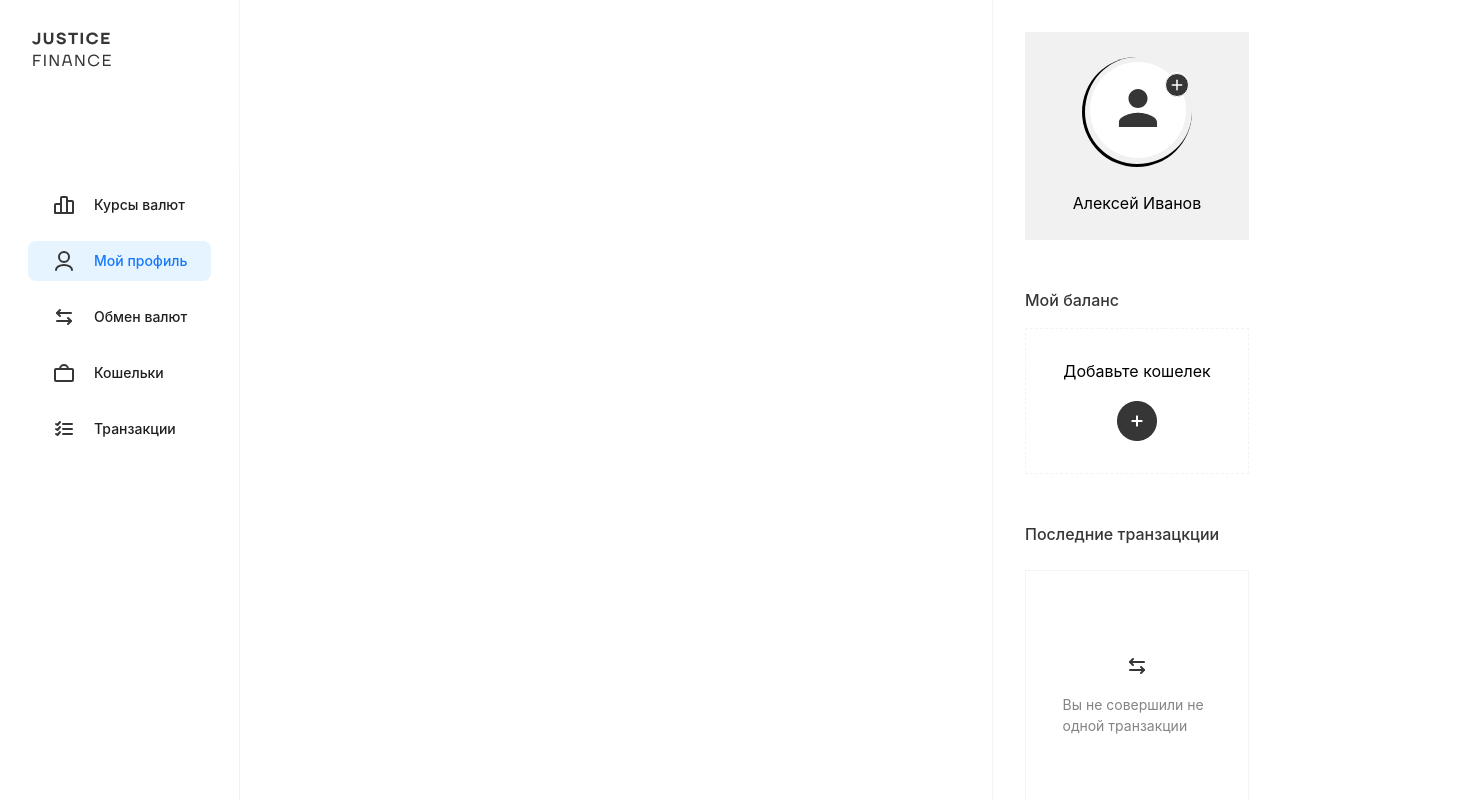
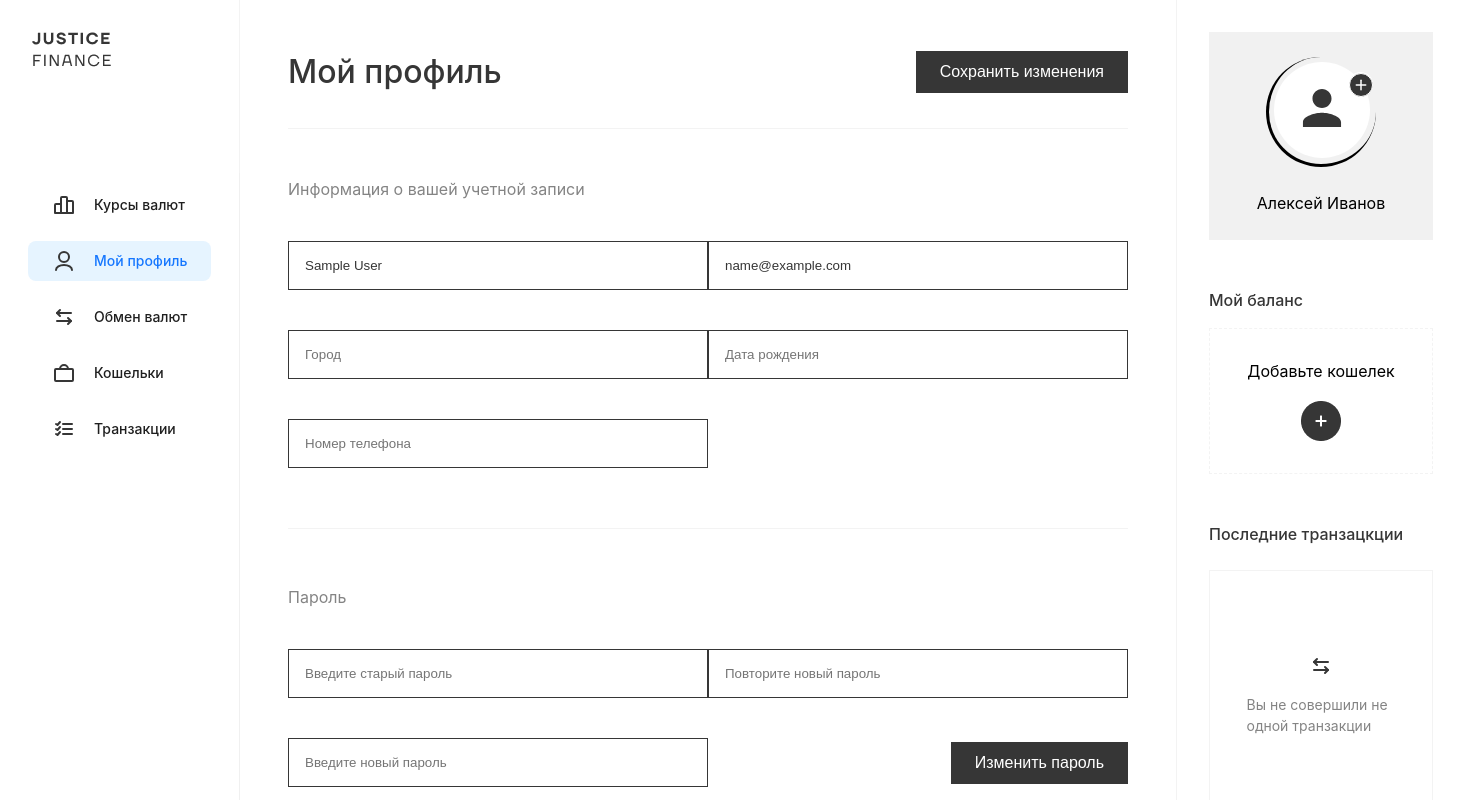
Before and after one commit to lexzevin/convert, a React (Create React App) app: page /dashboard/profile in a window 1280 px wide. Shown: the top 800 px of the page, 1464 px wide, since content can reach past the window. Built offline with nearby package versions, Linux system fonts and the light colour scheme; sample sign-in values are in the browser's storage.

Commit message:
added profile form and fixed style profile

```diff
--- /dev/null
+++ b/src/Pages/Profile/Profile.scss
@@ -0,0 +1,66 @@
+@import "src/mixins";
+
+.profile{
+  display: flex;
+  justify-content: space-between;
+  align-items: center;
+  width: 100%;
+  padding-bottom: rem(32);
+  border-bottom: 1px solid #F3F3F3;
+
+  &__title{
+    font-weight: 500;
+    font-size: 32px;
+    line-height: 48px;
+    color: #363636;
+  }
+
+  &__info{
+    font-weight: 400;
+    font-size: 16px;
+    line-height: 24px;
+    color: #848484;
+    padding: rem(48) rem(0) rem(40) rem(0);
+  }
+
+  &__first-input{
+    display: flex;
+    justify-content: space-between;
+    width: 100%;
+    padding-bottom: rem(40);
+  }
+  &__two-input{
+    display: flex;
+    justify-content: space-between;
+    align-items: center;
+    width: 100%;
+    padding-bottom: rem(40);
+  }
+  &__third-input{
+    padding-bottom: rem(60);
+    border-bottom:1px solid #F3F3F3;
+  }
+
+  &__password{
+    font-weight: 400;
+    font-size: 16px;
+    line-height: 24px;
+    color: #848484;
+    padding: rem(56) rem(0) rem(40) rem(0);
+  }
+
+  &__examination{
+    display: flex;
+    justify-content: space-between;
+    width: 100%;
+    padding-bottom: rem(40);
+  }
+
+  &__active{
+    display: flex;
+    justify-content: space-between;
+    width: 100%;
+    align-items: center;
+    align-content: center;
+  }
+}
--- a/src/Pages/Profile/Profile.tsx
+++ b/src/Pages/Profile/Profile.tsx
@@ -1,3 +1,13 @@
 import React from "react";
 
-export const Profile = () => <div></div>;
+import { ProfileForm } from "./ProfileForm";
+import { ProfileFormTwo } from "./ProfileFormTwo";
+
+import "./Profile.scss";
+
+export const Profile = () => (
+  <>
+    <ProfileForm />
+    <ProfileFormTwo />
+  </>
+);
--- /dev/null
+++ b/src/Pages/Profile/ProfileForm.tsx
@@ -0,0 +1,123 @@
+import React, { useState } from "react";
+import * as Yup from "yup";
+import { Formik, Form, Field } from "formik";
+
+import { Button } from "../../Components/Button/Button";
+import { Inputs } from "../../Components/Inputs/Inputs";
+
+interface MyFormValues {
+  name: string;
+  email: string;
+}
+
+const schema = Yup.object().shape({
+  email: Yup.string()
+    .email("Неверный адрес электронной почты")
+    .required("Поле обязательно для заполнения"),
+  name: Yup.string()
+    .min(8, "Имя должно содержать минимум 8 символов")
+    .max(50, "Максимальное количество символов 50")
+    .required("Поле обязательно для заполнения"),
+  city: Yup.string()
+    .max(50, "Максимальное количество символов 50")
+    .matches(/^[a-zA-Z]*$/, "Город может содержать только буквы")
+    .required("Поле обязательно для заполнения"),
+  data: Yup.string()
+    .min(6, "Дата может содержать минимум 6 символов")
+    .matches(/^[0-9]*$/, "Дата может содержать только цыфры")
+    .max(50, "Максимальное количество символов 50")
+    .required("Поле обязательно для заполнения"),
+  phone: Yup.string()
+    .min(11, "Номер должен содержать минимум 11 символов")
+    .matches(/^[0-9]*$/, "Телефон может содержать только цыфры")
+    .max(50, "Максимальное количество символов 50")
+    .required("Поле обязательно для заполнения"),
+});
+
+export const ProfileForm = () => {
+  const [user] = useState(JSON.parse(localStorage.getItem("user") || ""));
+
+  const initialValues: MyFormValues = {
+    name: user?.name,
+    email: user?.email,
+  };
+
+  const onSubmitHandler = (values: MyFormValues) => {
+    localStorage.setItem("userInfo", JSON.stringify(values));
+  };
+
+  return (
+    <>
+      <Formik
+        initialValues={initialValues}
+        onSubmit={onSubmitHandler}
+        validationSchema={schema}
+      >
+        {({ isValid }) => (
+          <Form>
+            <div className="profile">
+              <div className="profile__title">Мой профиль</div>
+              <Button
+                children="Сохранить изменения"
+                size="l"
+                variant="active"
+                disabled={!isValid}
+              />
+            </div>
+            <div className="profile__info">
+              Информация о вашей учетной записи
+            </div>
+            <div>
+              <div className="profile__first-input">
+                <Field
+                  component={Inputs}
+                  size="m"
+                  status="active"
+                  className="active"
+                  name="name"
+                  placeholder="Имя"
+                />
+                <Field
+                  component={Inputs}
+                  size="m"
+                  status="active"
+                  className="active"
+                  name="email"
+                  placeholder="E-mail"
+                />
+              </div>
+              <div className="profile__two-input">
+                <Field
+                  component={Inputs}
+                  size="m"
+                  status="active"
+                  className="active"
+                  name="city"
+                  placeholder="Город"
+                />
+                <Field
+                  component={Inputs}
+                  size="m"
+                  status="active"
+                  className="active"
+                  name="data"
+                  placeholder="Дата рождения"
+                />
+              </div>
+              <div className="profile__third-input">
+                <Field
+                  component={Inputs}
+                  size="m"
+                  status="active"
+                  className="active"
+                  name="phone"
+                  placeholder="Номер телефона"
+                />
+              </div>
+            </div>
+          </Form>
+        )}
+      </Formik>
+    </>
+  );
+};
--- /dev/null
+++ b/src/Pages/Profile/ProfileFormTwo.tsx
@@ -0,0 +1,86 @@
+import React from "react";
+import * as Yup from "yup";
+import { Formik, Form, Field } from "formik";
+
+import { Button } from "../../Components/Button/Button";
+import { Inputs } from "../../Components/Inputs/Inputs";
+
+interface MyFormValues {
+  name: string;
+}
+
+const schema = Yup.object().shape({
+  newPassword: Yup.string()
+    .min(8, "Пароль должен содержать минимум 8 символов")
+    .max(50, "Максимальное количество символов 50")
+    .oneOf([Yup.ref("confirmPassword")], "Пароли не совпадают")
+    .required("Поле обязательно для заполнения"),
+  confirmPassword: Yup.string()
+    .min(8, "Пароль должен содержать минимум 8 символов")
+    .max(50, "Максимальное количество символов 50")
+    .required("Поле обязательно для заполнения"),
+  oldPassword: Yup.string()
+    .min(8, "Пароль должен содержать минимум 8 символов")
+    .max(50, "Максимальное количество символов 50")
+    .required("Поле обязательно для заполнения"),
+});
+
+export const ProfileFormTwo = () => {
+  const initialValues: MyFormValues = {
+    name: "",
+  };
+
+  const onSubmitHandler = (values: MyFormValues) => {
+    localStorage.setItem("userPassword", JSON.stringify(values));
+  };
+
+  return (
+    <>
+      <Formik
+        initialValues={initialValues}
+        onSubmit={onSubmitHandler}
+        validationSchema={schema}
+      >
+        {({ isValid }) => (
+          <Form>
+            <div className="profile__password">Пароль</div>
+            <div className="profile__examination">
+              <Field
+                component={Inputs}
+                size="m"
+                status="active"
+                className="active"
+                name="oldPassword"
+                placeholder="Введите старый пароль"
+              />
+              <Field
+                component={Inputs}
+                size="m"
+                status="active"
+                className="active"
+                name="confirmPassword"
+                placeholder="Повторите новый пароль"
+              />
+            </div>
+            <div className="profile__active">
+              <Field
+                component={Inputs}
+                size="m"
+                status="active"
+                className="active"
+                name="newPassword"
+                placeholder="Введите новый пароль"
+              />
+              <Button
+                children="Изменить пароль"
+                size="l"
+                variant="active"
+                disabled={!isValid}
+              />
+            </div>
+          </Form>
+        )}
+      </Formik>
+    </>
+  );
+};
```
